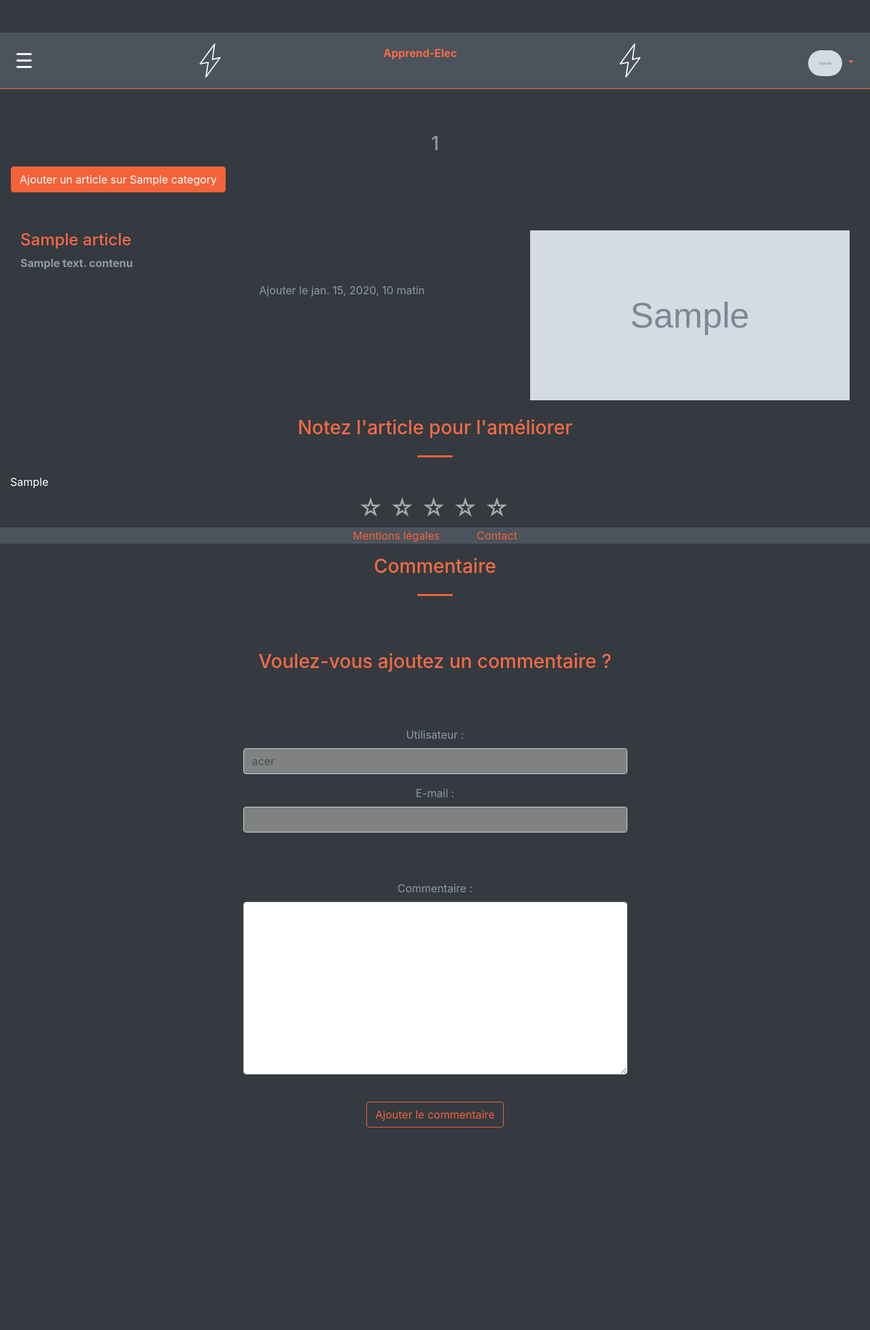
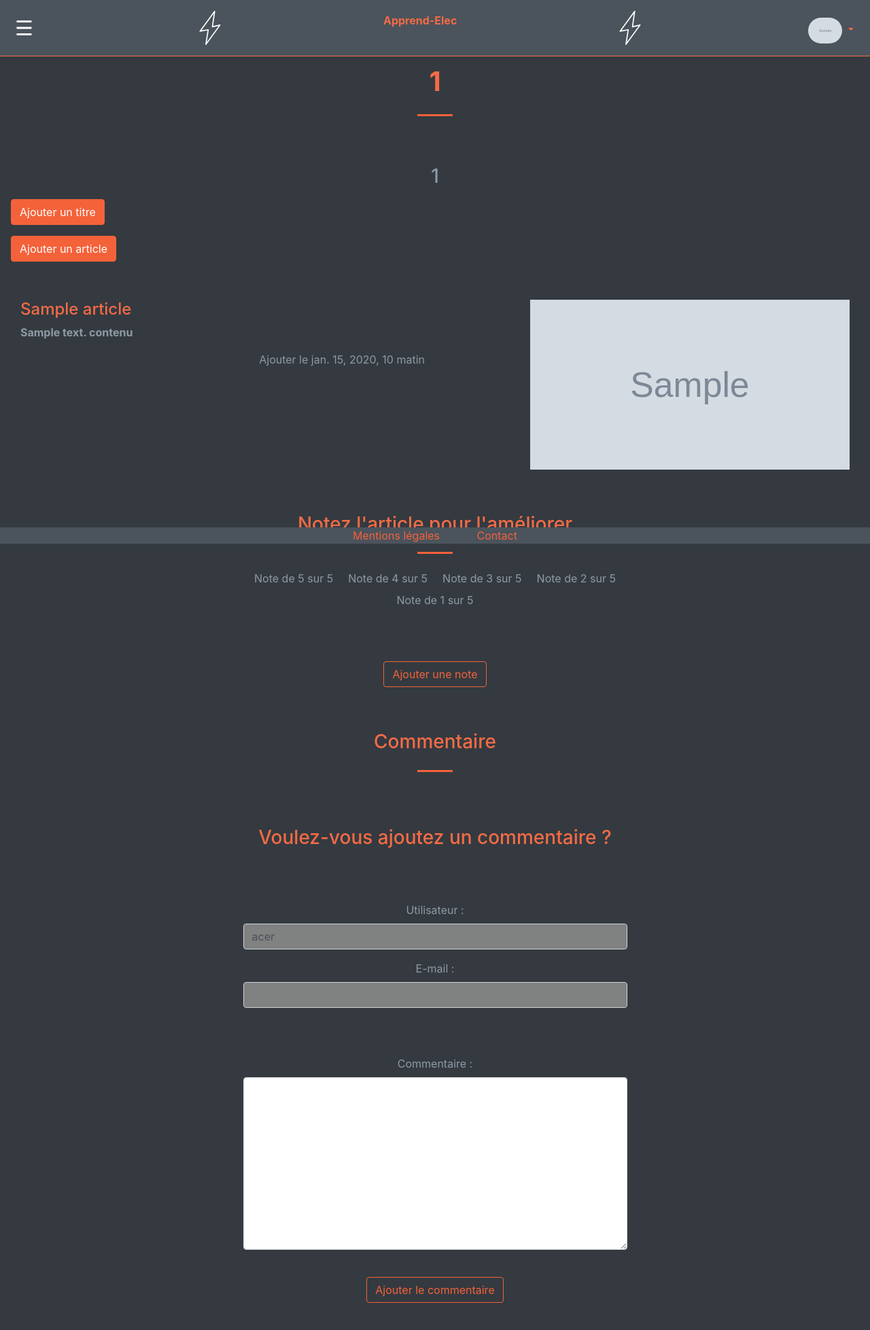
Before and after one commit to Frantz680/Site-elec, a Django app: template articles/templates/articles/detail.html in a window 1280 px wide. Shown: the whole page at 68% size. Before the commit the page ends 1659 px from the top, so only its background shows below. Run offline with Django 3.2, Linux system fonts and the light colour scheme; a user stored in the database is signed in; tables that the repository leaves empty hold one stand-in row (values such as "Sample post"); the template is opened without the code that fills it: values that come from a table or form of the project are taken from there, most other values are stand-ins (such as "Sample title", 1, 10 or a date in 2020); grey boxes marked "Sample" are stand-in pictures; parts of the project's set-up code (start-up, migrations or seed data) failed here and were passed over; some libraries are stand-ins or nearby versions.

Commit message:
Notation articles

```diff
--- a/articles/templates/articles/detail.html
+++ b/articles/templates/articles/detail.html
@@ -6,23 +6,19 @@
 
 {% block contenu %}
 
-<div class="masthead-lumiere-home mt-5" id="myOverlay">
-    {% for article in articles %}
-    <div class="container-home mt-5">
+<div class="masthead-lumiere-home" id="myOverlay">
+    {% for title in title_articles %}
+    <div class="container-home col-lg-12">
         <div class="container">
             <div class="row h-100 align-items-center justify-content-center text-center">
-                {% if article.titre_page == "" %}
-                {% else %}
-                <div class="col-lg-12 align-self-end">
-                    <h1 class="text-uppercase font-weight-bold title_orange">{{ article.titre_page }}</h1>
+                {% if title.sous_category_id == sous_category.id %}
+                <div class="col-lg-12 align-self-end mt-5">
+                    <h1 class="text-uppercase font-weight-bold title_orange mt-5">{{ title.titre_page }}</h1>
                     <hr class="divider my-4" />
                 </div>
-                {% endif %}
 
-                {% if article.sous_titre_page == "" %}
-                {% else %}
                 <h3 class="text-center mt-5 text-clair">
-                    {{ article.sous_titre_page }}
+                    {{ title.sous_titre_page }}
                 </h3>
                 {% endif %}
             </div>
@@ -31,8 +27,13 @@
     {% endfor %}
 
     {% if user.is_superuser %}
-    <a href="{% url 'add_articles' sous_category_id=sous_category.id %}" class="nav-link js-scroll-trigger">
-        <button type="button" class="btn btn-primary">Ajouter un article sur {{ sous_category.name }}</button>
+
+    <a href="{% url 'add_title_articles' sous_category_id=sous_category.id %}" class="nav-link js-scroll-trigger">
+        <button type="button" class="btn btn-primary">Ajouter un titre</button>
+    </a>
+
+    <a href="{% url 'add_contenu_articles' sous_category_id=sous_category.id %}" class="nav-link js-scroll-trigger">
+        <button type="button" class="btn btn-primary">Ajouter un article</button>
     </a>
     {% endif %}
 
@@ -47,7 +48,7 @@
     </div>
 
     <div class="col-lg-12 text-center">
-        {% for article in articles %}
+        {% for article in contenu_articles %}
             <div class="container-home mt-5">
                 <div class="col-lg-6">
                     <h4 class="text-left title_orange">
@@ -73,27 +74,41 @@
     </div>
 
     {% if request.user.is_authenticated %}
-    <div class="col-lg-12">
+    <div class="col-lg-12 mt-5">
         <h3 class="text-center mt-2 title_orange">
             Notez l'article pour l'améliorer
         </h3>
         <hr class="divider my-4" />
-        {{ form_note.as_p }}
-        <div class="row align-center ">
-            <div class="rating rating2">
-                <div class="align-center prestation-eval">
-                    <a href="#5" title="Donner 5 étoiles">☆</a>
-                    <a href="#4" title="Donner 4 étoiles">☆</a>
-                    <a href="#3" title="Donner 3 étoiles">☆</a>
-                    <a href="#2" title="Donner 2 étoiles">☆</a>
-                    <a href="#1" title="Donner 1 étoile">☆</a>
+        <form method="POST" id="exemple2">
+            {% csrf_token %}
+            <div class="row h-100 align-items-center justify-content-center text-center ">
+                <div class="fieldWrapper my-label text-clair text-center col-lg-6">
+                    <div class="justify-content-center">
+                        <input class="hidden-important" type="radio" name="note_contenu" id="id_note_contenu-5" value="5">
+                        <label class="etoile" for="id_note_contenu-5">Note de 5 sur 5</label>
+                        <input class="hidden-important" type="radio" name="note_contenu" id="id_note_contenu-4" value="4">
+                        <label class="etoile" for="id_note_contenu-4">Note de 4 sur 5</label>
+                        <input class="hidden-important" type="radio" name="note_contenu" id="id_note_contenu-3" value="3" checked="">
+                        <label class="etoile" for="id_note_contenu-3">Note de 3 sur 5</label>
+                        <input class="hidden-important" type="radio" name="note_contenu" id="id_note_contenu-2" value="2">
+                        <label class="etoile" for="id_note_contenu-2">Note de 2 sur 5</label>
+                        <input class="hidden-important" type="radio" name="note_contenu" id="id_note_contenu-1" value="1">
+                        <label class="etoile" for="id_note_contenu-1">Note de 1 sur 5</label>
+                    </div>
+
+                    <label class="hidden-important" for="id_id_sous_category">id_sous_category&nbsp;:</label>
+                    <input type="text" name="id_sous_category" class="form-control hidden-important" id="id_id_sous_category" value="{{ sous_category.id }}">
+
+                    <p class="submit">
+                        <input type="submit" name="post" class="btn btn-outline-primary" value="Ajouter une note" />
+                    </p>
                 </div>
             </div>
-        </div>
+        </form>
 
     {% endif %}
 
-    <div class="col-lg-12">
+    <div class="col-lg-12 mt-5">
         <h3 class="text-center mt-2 title_orange">
             Commentaire
         </h3>
@@ -126,7 +141,7 @@
         <form method="POST">
             {% csrf_token %}
             <div class="row h-100 align-items-center justify-content-center text-center ">
-                <div class="fieldWrapper my-label text-clair text-center col-lg-6" id="name-comment">
+                <div class="fieldWrapper my-label text-clair text-center col-lg-6">
                     {% if request.user.is_authenticated %}
                     <!-- {{ form.as_p }} -->
 
--- a/home/forms.py
+++ b/home/forms.py
@@ -3,11 +3,13 @@ from django.db.models import fields
 from django.forms import ModelForm
 from django import forms
 
-from .models import PictureCarrousel, Sous_Category, Category, Comment, ArticleNote
+from .models import PictureCarrousel, Sous_Category, Category, ArticleNote
 
 
 class AddCatForm(ModelForm):
-    category = forms.CharField()
+    category = forms.CharField(
+        label="Categorie",
+        widget=forms.TextInput(attrs={'class': 'form-control' }))
     icon = forms.ImageField()
 
     class Meta:
@@ -36,49 +38,7 @@ class AddPictureCarrousel(ModelForm):
         model = PictureCarrousel
         fields = ['picture']
 
-class addCommentForm(ModelForm):
-
-    user = forms.CharField(
-        label="user",
-        widget=forms.TextInput(attrs={'class': 'form-control' }),
-        strip=False,
-        required=False)
-
-    name_article = forms.CharField(
-        label="id_article",
-        widget=forms.TextInput(attrs={'class': 'form-control' }),
-        strip=False,
-        required=False)
-
-    id_sous_category = forms.CharField(
-        label="id_sous_category",
-        widget=forms.TextInput(attrs={'class': 'form-control' }),
-        strip=False,
-        required=False)
-
-    e_mail = forms.CharField()
-
-    contenu = forms.CharField(
-        label="Commentaire",
-        widget=forms.Textarea(attrs={'class': 'form-control' }))
-
-    class Meta:
-        model = Comment
-        fields = ['user', 'name_article', 'id_sous_category', 'e_mail', 'contenu']
-
 class addNoteArticleForm(ModelForm):
-
-    user = forms.CharField(
-        label="user",
-        widget=forms.TextInput(attrs={'class': 'form-control' }),
-        strip=False,
-        required=False)
-
-    name_article = forms.CharField(
-        label="id_article",
-        widget=forms.TextInput(attrs={'class': 'form-control' }),
-        strip=False,
-        required=False)
 
     id_sous_category = forms.CharField(
         label="id_sous_category",
@@ -88,10 +48,6 @@ class addNoteArticleForm(ModelForm):
 
     note_contenu = forms.CharField()
 
-    note_image = forms.CharField(
-        label = {'note': 'Note /5'},
-        widget=forms.NumberInput(attrs={'class': 'Stars'}))
-
     class Meta:
         model = ArticleNote
-        fields = ['user', 'name_article', 'id_sous_category', 'note_contenu', 'note_image']
+        fields = [ 'id_sous_category', 'note_contenu']
--- a/home/models.py
+++ b/home/models.py
@@ -15,28 +15,7 @@ class PictureCarrousel(models.Model):
     picture = models.ImageField(upload_to='carrousel/')
     date_added = models.DateTimeField(auto_now_add=True)
 
-# class Articles(models.Model):
-#     user = models.CharField(max_length=150, null=True)
-#     titre_page = models.CharField(max_length=100, null=True, blank=True)
-#     sous_titre_page = models.CharField(max_length=100, null=True, blank=True)
-#     titres_articles = models.CharField(max_length=100)
-#     sous_category_id = models.IntegerField(null=True, blank=True)
-#     contenu = models.TextField()
-#     image_path = models.ImageField(upload_to='articles/')
-#     date_added = models.DateTimeField(auto_now_add=True)
-
-class Comment(models.Model):
-    user = models.CharField(max_length=150, null=True, blank=True)
-    name_article = models.CharField(max_length=150,null=True, blank=True)
-    id_sous_category = models.IntegerField(null=True, blank=True)
-    contenu = models.TextField()
-    e_mail = models.EmailField()
-    date_added = models.DateTimeField(auto_now_add=True)
-
 class ArticleNote(models.Model):
-    user = models.CharField(max_length=150, null=True, blank=True)
-    name_article = models.CharField(max_length=150,null=True, blank=True)
     id_sous_category = models.IntegerField(null=True, blank=True)
     note_contenu = models.IntegerField()
-    note_image = models.IntegerField()
     date_added = models.DateTimeField(auto_now_add=True)
--- a/home/templates/home/add_cat.html
+++ b/home/templates/home/add_cat.html
@@ -6,7 +6,9 @@
 
 {% block contenu %}
 
-<div class="col-lg-12 mt-5" id="myOverlay">
+<div class="masthead-lumiere-home col-lg-12" id="myOverlay">
+    <div class="container h-100">
+        <div class="row h-100 align-items-center justify-content-center text-center text-clair">
             <form method="POST" enctype="multipart/form-data">
                 {% csrf_token %}
                 <div class="row h-100 align-items-center justify-content-center text-center mt-5">
@@ -21,5 +23,7 @@
                 </div>
             </form>
         </div>
+    </div>
+</div>
 
 {% endblock contenu %}
```
Also changed, not shown: home/templates/home/add_sous_category.html (+6 -2 lines), static/css/styles_detail.css (added, +48 -0 lines). Lines whose indentation alone changed are shown as unchanged.
